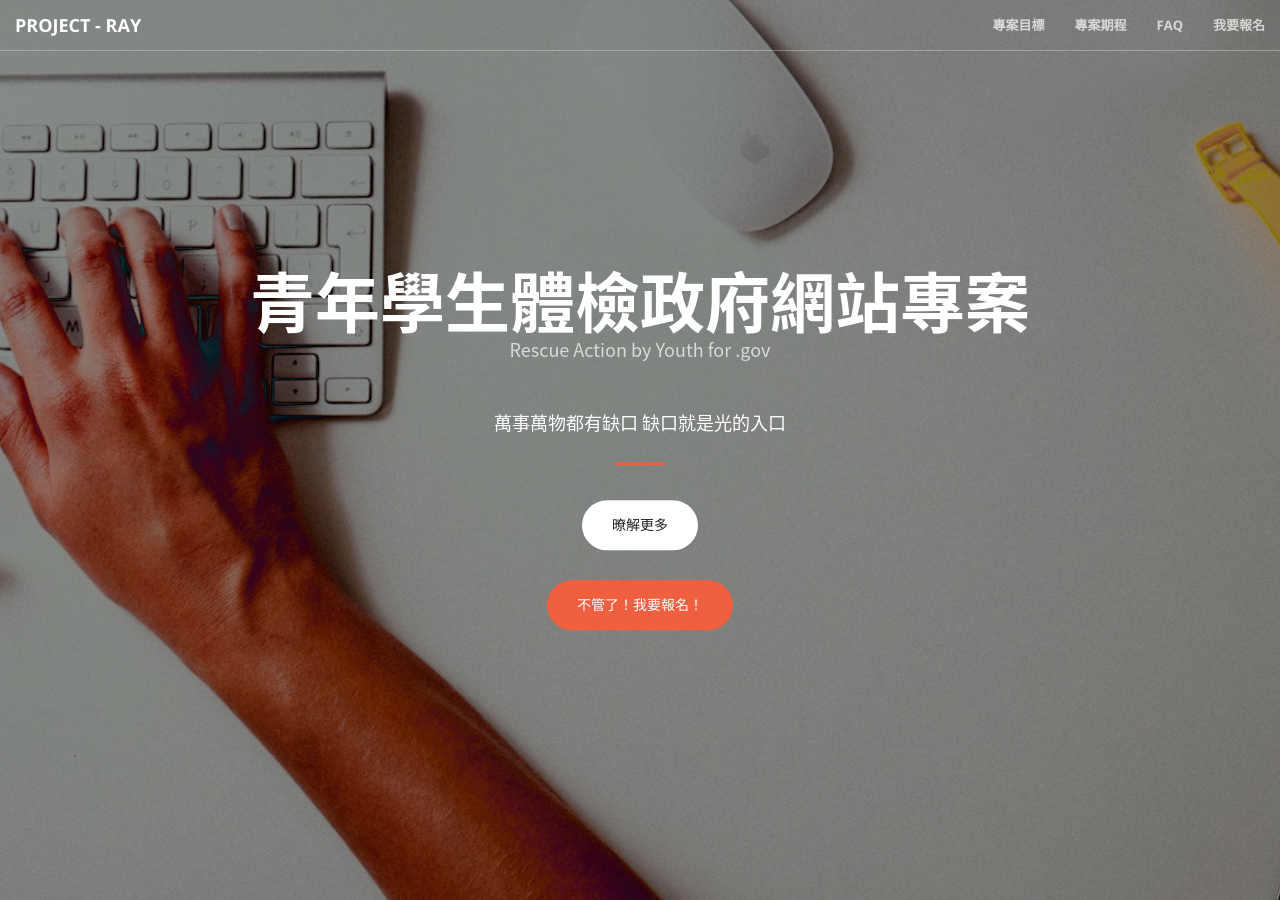
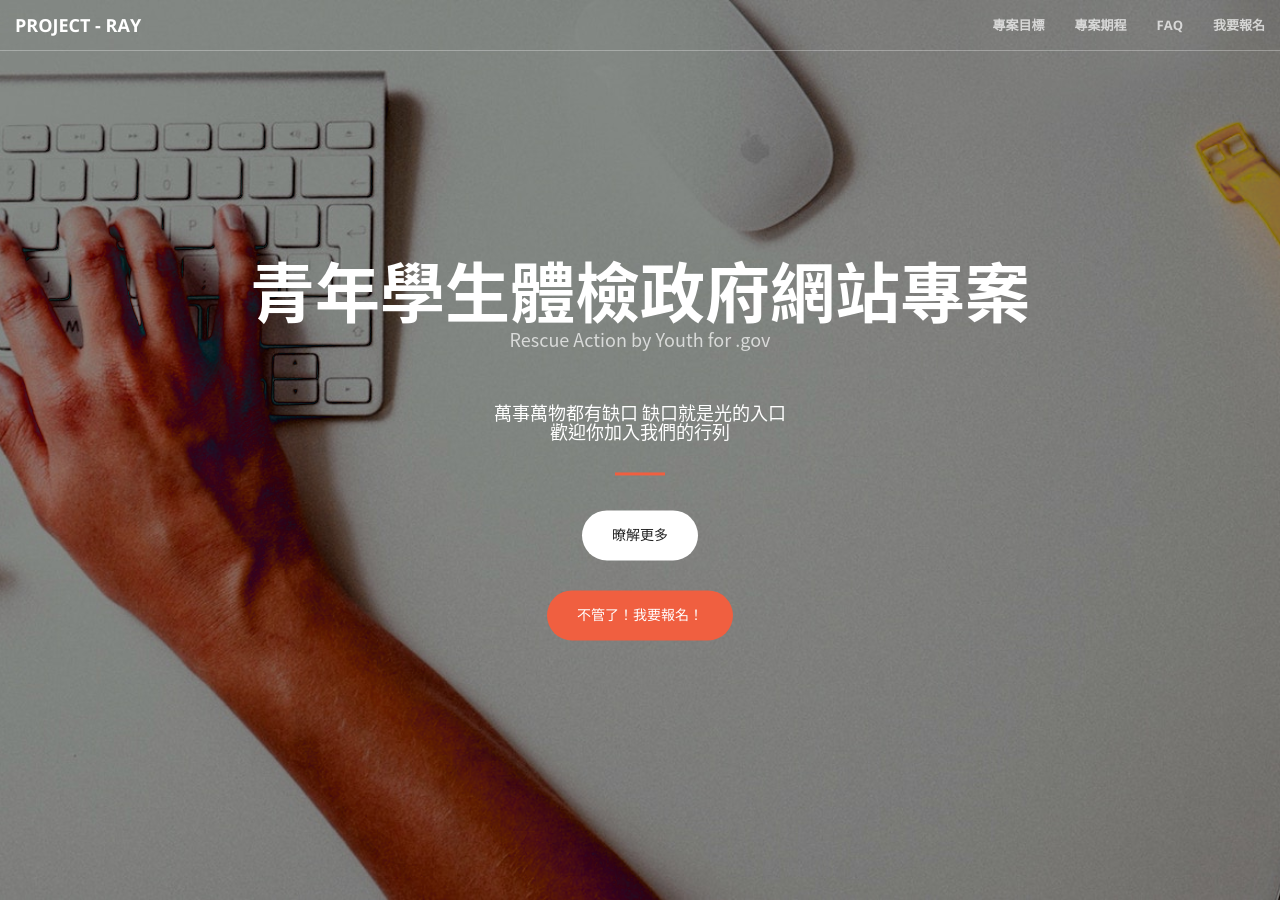
Before and after one commit to PDIS/ray2018, a Jekyll site: the page built from docs/index.html, in a window 1280 px wide and 900 px high. Built offline with Jekyll 4.4.1, drawn with Linux system fonts in a browser that asks for light colours.

Commit message:
Update header.html

```diff
--- a/docs/_includes/header.html
+++ b/docs/_includes/header.html
@@ -3,7 +3,7 @@
         <div class="header-content-inner">
             <h1>青年學生體檢政府網站專案</h1>
             <p>Rescue Action by Youth for .gov</p>
-            <h4>萬事萬物都有缺口    缺口就是光的入口</h4>
+            <h4>萬事萬物都有缺口   缺口就是光的入口<br> 歡迎你加入我們的行列   </h4>
             <hr>
             <a href="#services" class="btn btn-default btn-xl page-scroll">暸解更多</a>
             <br>
```
